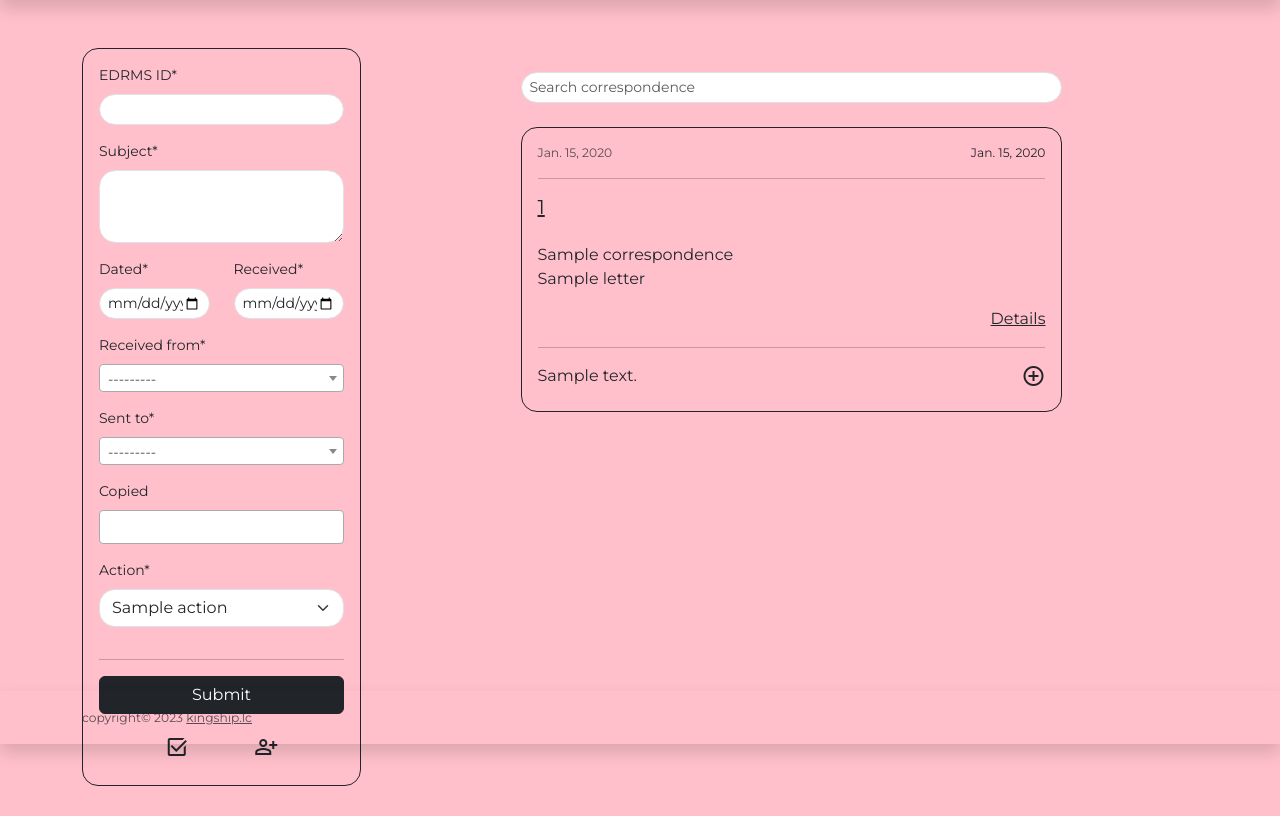
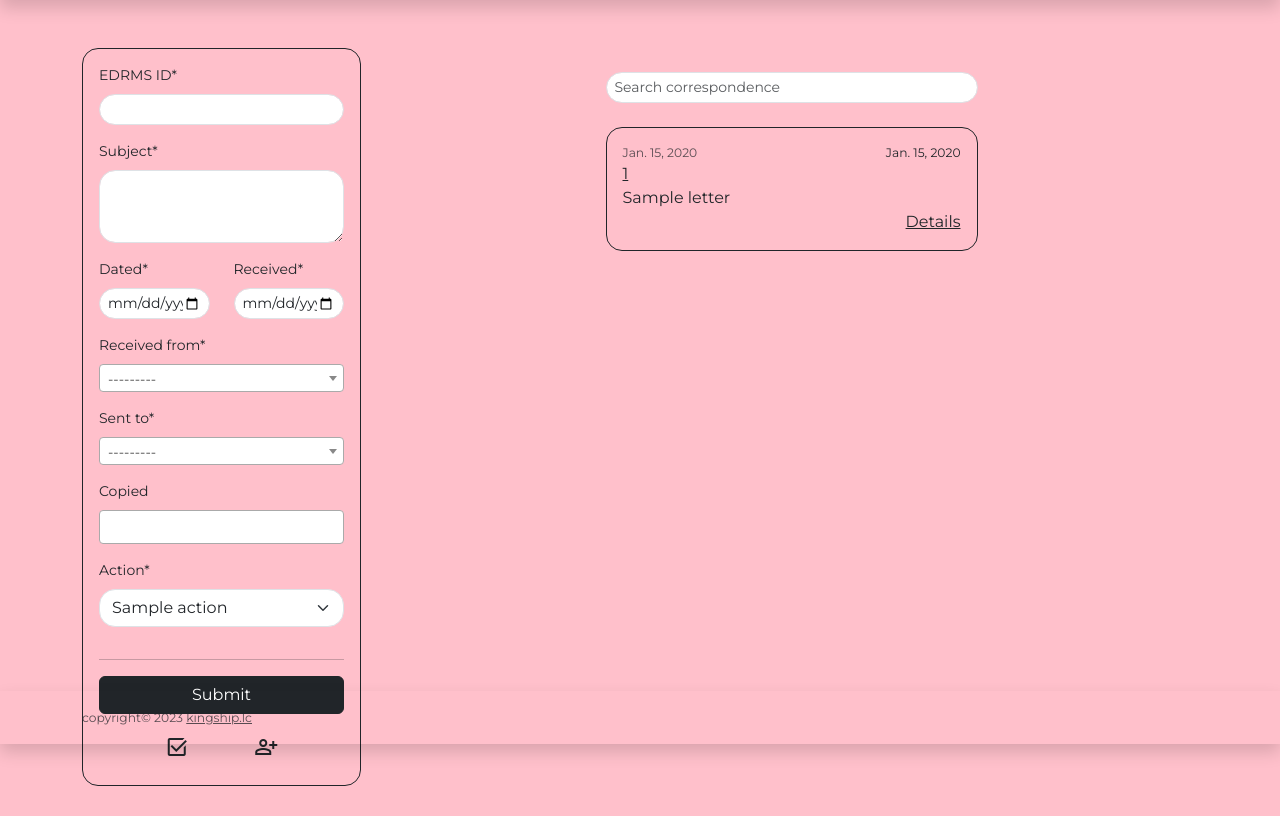
Before and after one commit to swelanauguste/sexc-candy, a Django app: page / in a window 1280 px wide. Shown: the part 56-872 px from the top of the page. Run offline with Django 4.2, Linux system fonts and the light colour scheme; a user stored in the database is signed in; tables that the repository leaves empty hold one stand-in row (values such as "Sample post"); some libraries are stand-ins or nearby versions.

Commit message:
home ui update

```diff
--- a/app/letters/views.py
+++ b/app/letters/views.py
@@ -4,7 +4,7 @@ from django.contrib.auth.mixins import LoginRequiredMixin
 from django.contrib.messages.views import SuccessMessageMixin
 from django.db.models import Q
 from django.http import HttpResponse, HttpResponseNotFound
-from django.shortcuts import get_object_or_404, redirect, render
+from django.shortcuts import get_object_or_404, redirect, render, reverse
 from django.views.generic import (
     CreateView,
     DetailView,
@@ -121,11 +121,12 @@ def letter_detail_view(request, slug):
     Show a letter.
     """
     letter = Letter.objects.get(slug=slug)
+    comment_form = LetterCommentCreateForm()
     # comments = LetterComments.objects.filter(letter=letter)
     return render(
         request,
         "letters/letter_detail.html",
-        {"letter": letter, "comments": "comments"},
+        {"letter": letter, "comments": "comments", "comment_form": comment_form},
     )
 
 
@@ -144,7 +145,8 @@ def letter_comment_create_view(request, slug):
                 request,
                 f"Your comment was added.",
             )
-            return redirect("letter-list")
+            letter_detail_url = reverse("letter-detail", args=[letter.slug])
+            return redirect(letter_detail_url)
     else:
         form = LetterCreateForm()
     return render(request, "letters/letter_list.html", {"form": form, "letter": letter})
--- a/app/templates/letters/letter_list.html
+++ b/app/templates/letters/letter_list.html
@@ -74,7 +74,7 @@ Correspondence
             </div>
             <br>
         </div>
-        <div class="col my-5"
+        <div class="col-lg-6 mx-auto my-5"
             style="height: 45rem;overflow-y:scroll;">
             <div class="col-lg-8 mx-auto my-4">
                 <form action=""
@@ -96,41 +96,18 @@ Correspondence
                     <span title="received"
                         class="small">{{letter.received}}</span>
                 </div>
-                <hr>
-                <div class="card-body">
-                    <h5 title="EDRMS ID"
+                <div class="">
+                    <p title="EDRMS ID"
                         class="card-title"><a class="text-dark"
                             href="{{letter.get_absolute_url}}">{{letter.edrms_id|upper}}</a>
-                    </h5><br>
-                    <span title="from"
-                        class="card-text">
-                        {{letter.rec_from|truncatechars:75 }}</span>
-                    <p class="card-text">
-                        {{letter.subject|truncatechars:80 }}</p>
+                    </p>
+                    <span class="card-text">
+                        {{letter.subject|truncatechars:80 }}</span>
                     <div class="text-end">
                         <a class="text-dark"
                             href="{{letter.get_absolute_url}}">
                             Details
                         </a>
-                    </div>
-                </div>
-                <hr>
-                <div class="card-footer">
-                    <div class="d-flex justify-content-between">
-                        {% if letter.letter_comments.first %}
-                        <span>
-                            {{letter.letter_comments.first.comment|truncatechars:75}}</span>
-                        {% endif %}
-                        <div class="text-end">
-                            <a title="add comment"
-                                class="text-dark"
-                                data-bs-toggle="modal"
-                                data-bs-target="#exampleModal{{letter.pk}}"
-                                href="#"><span
-                                    class="material-symbols-outlined fs-4 ms-2">
-                                    add_circle
-                                </span></a>
-                        </div>
                     </div>
                 </div>
             </div>
@@ -140,43 +117,7 @@ Correspondence
         </div>
     </div>
 </div>
-{% for letter in letters %}
-<!-- Modal -->
-<div class="modal fade bg-danger bg-opacity-10"
-    id="exampleModal{{letter.pk}}"
-    tabindex="-1"
-    aria-labelledby="exampleModalLabel"
-    aria-hidden="true">
-    <div class="modal-dialog modal-dialog-centered">
-        <div class="modal-content"
-            style="background-color: pink;">
-            <div class="modal-header">
-                <h1 class="modal-title fs-5"
-                    id="exampleModalLabel">Add comment</h1>
-                <button type="button"
-                    class="btn-close"
-                    data-bs-dismiss="modal"
-                    aria-label="Close"></button>
-            </div>
-            <form action="{% url 'add-comment' letter.slug %}"
-                method="post">
-                {% csrf_token %}
-                <div class="modal-body">
-                    {{comment_form|crispy}}
-                </div>
-                <div class="modal-footer">
-                    <button type="button"
-                        class="btn btn-secondary"
-                        data-bs-dismiss="modal">Close</button>
-                    <button type="submit"
-                        class="btn btn-primary">Save changes</button>
-                </div>
-            </form>
 
-        </div>
-    </div>
-</div>
-{% endfor %}
 
 <script>
     $("#id_rec_from").select2();
```
Also changed, not shown: app/templates/letters/letter_detail.html (+30 -5 lines).
